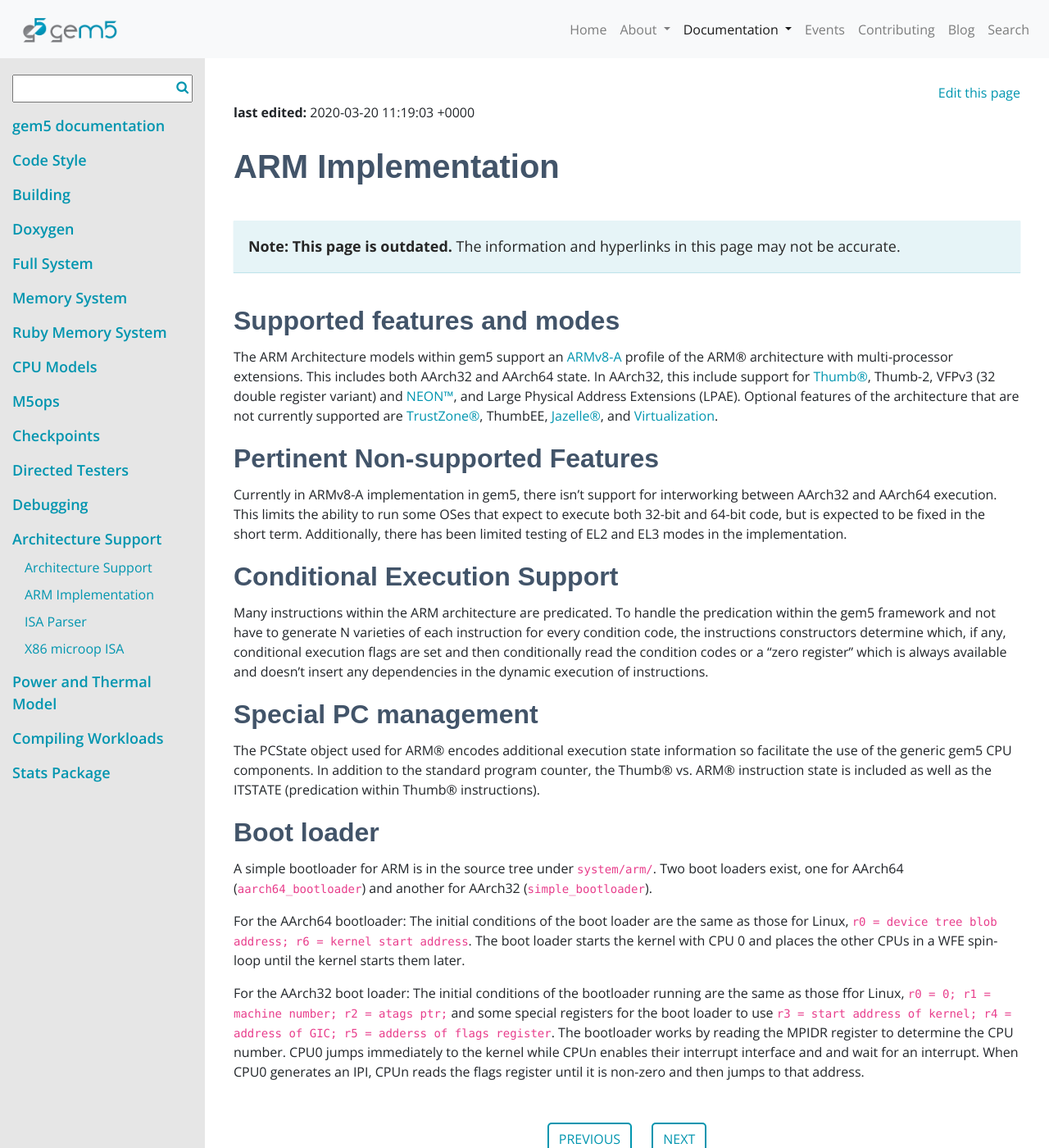
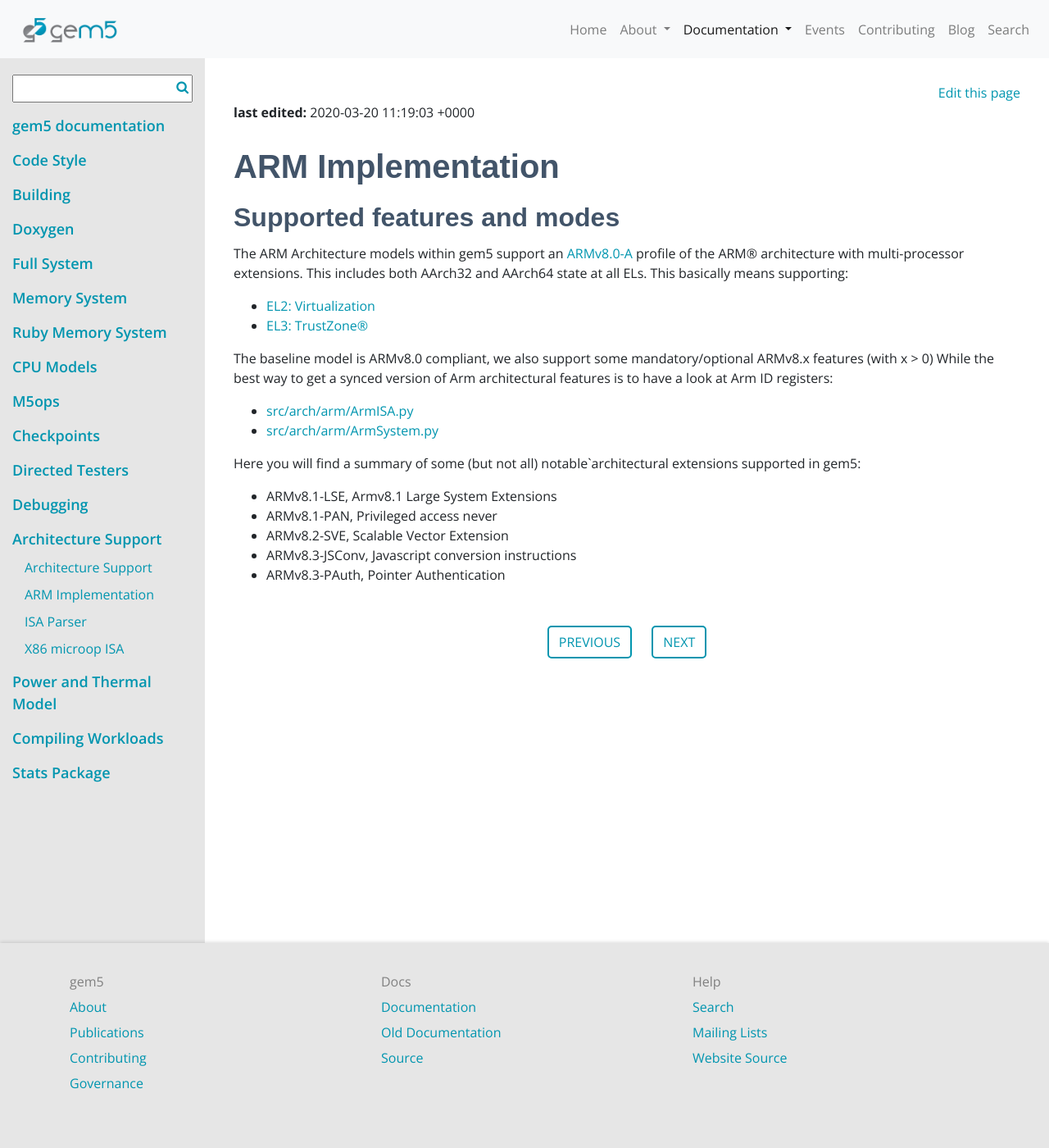
Before and after one commit to gem5/website, a Jekyll site: the page built from _pages/documentation/general_docs/architecture_support/arm_implementation.md, in a window 1280 px wide and 1400 px high. Shown: the whole window at 82% size. Built offline with Jekyll 4.4.1, drawn with Linux system fonts in a browser that asks for light colours; nearby versions of some CDN libraries; some web fonts are replaced.

Commit message:
website: Update ARM Implementation page
The older version was providing stale data

JIRA: https://gem5.atlassian.net/projects/GEM5/issues/GEM5-244

Signed-off-by: Giacomo Travaglini <giacomo.travaglini@arm.com>
Change-Id: I3597cc7340672f28a2e836d7f860d143b98eda2c
Reviewed-on: https://gem5-review.googlesource.com/c/public/gem5-website/+/26883
Reviewed-by: Jason Lowe-Power <power.jg@gmail.com>
Maintainer: Jason Lowe-Power <power.jg@gmail.com>
Tested-by: Jason Lowe-Power <power.jg@gmail.com>

```diff
--- a/_pages/documentation/general_docs/architecture_support/arm_implementation.md
+++ b/_pages/documentation/general_docs/architecture_support/arm_implementation.md
@@ -8,43 +8,24 @@
 
 # ARM Implementation
 
-{: .outdated-notice}
-The information and hyperlinks in this page may not be accurate.
-
 ## Supported features and modes
 
-The ARM Architecture models within gem5 support an [ARMv8-A](https://developer.arm.com/docs/den0024/latest/armv8-a-architecture-and-processors/armv8-a) profile of the ARM® architecture with multi-processor extensions.
-This includes both AArch32 and AArch64 state.
-In AArch32, this include support for [Thumb®](https://www.embedded.com/introduction-to-arm-thumb/), Thumb-2, VFPv3 (32 double register variant) and [NEON™](https://developer.arm.com/architectures/instruction-sets/simd-isas/neon), and Large Physical Address Extensions (LPAE).
-Optional features of the architecture that are not currently supported are [TrustZone®](https://developer.arm.com/ip-products/security-ip/trustzone), ThumbEE, [Jazelle®](https://en.wikipedia.org/wiki/Jazelle), and [Virtualization](https://developer.arm.com/docs/100942/0100/aarch64-virtualization).
+The ARM Architecture models within gem5 support an [ARMv8.0-A](https://developer.arm.com/docs/den0024/latest/armv8-a-architecture-and-processors/armv8-a) profile of the ARM® architecture with multi-processor extensions.
+This includes both AArch32 and AArch64 state at all ELs. This basically means supporting:
 
-## Pertinent Non-supported Features
+* [EL2: Virtualization](https://developer.arm.com/docs/100942/0100/aarch64-virtualization)
+* [EL3: TrustZone®](https://developer.arm.com/ip-products/security-ip/trustzone)
 
-Currently in ARMv8-A implementation in gem5, there isn't support for interworking between AArch32 and AArch64 execution.
-This limits the ability to run some OSes that expect to execute both 32-bit and 64-bit code, but is expected to be fixed in the short term.
-Additionally, there has been limited testing of EL2 and EL3 modes in the implementation.
+The baseline model is ARMv8.0 compliant, we also support some mandatory/optional ARMv8.x features (with x > 0)
+While the best way to get a synced version of Arm architectural features is to have a look at Arm ID registers:
 
+* [src/arch/arm/ArmISA.py](https://github.com/gem5/gem5/blob/master/src/arch/arm/ArmISA.py)
+* [src/arch/arm/ArmSystem.py](https://github.com/gem5/gem5/blob/master/src/arch/arm/ArmSystem.py)
 
-## Conditional Execution Support
+Here you will find a summary of some (but not all) notable`architectural extensions supported in gem5:
 
-Many instructions within the ARM architecture are predicated.
-To handle the predication within the gem5 framework and not have to generate N varieties of each instruction for every condition code, the instructions constructors determine which, if any, conditional execution flags are set and then conditionally read the condition codes or a "zero register" which is always available and doesn't insert any dependencies in the dynamic execution of instructions.
-
-## Special PC management
-
-The PCState object used for ARM® encodes additional execution state information so facilitate the use of the generic gem5 CPU components.
-In addition to the standard program counter, the Thumb® vs.
-ARM® instruction state is included as well as the ITSTATE (predication within Thumb® instructions).
-
-## Boot loader
-
-A simple bootloader for ARM is in the source tree under `system/arm/`.
-Two boot loaders exist, one for AArch64 (`aarch64_bootloader`) and another for AArch32 (`simple_bootloader`).
-
-For the AArch64 bootloader: The initial conditions of the boot loader are the same as those for Linux, `r0 = device tree blob address; r6 = kernel start address`.
-The boot loader starts the kernel with CPU 0 and places the other CPUs in a WFE spin-loop until the kernel starts them later.
-
-For the AArch32 boot loader: The initial conditions of the bootloader running are the same as those ffor Linux, `r0 = 0; r1 = machine number; r2 = atags ptr;` and some special registers for the boot loader to use `r3 = start address of kernel; r4 = address of GIC; r5 = adderss of flags register`.
-The bootloader works by reading the MPIDR register to determine the CPU number.
-CPU0 jumps immediately to the kernel while CPUn enables their interrupt interface and and wait for an interrupt.
-When CPU0 generates an IPI, CPUn reads the flags register until it is non-zero and then jumps to that address.
+* ARMv8.1-LSE, Armv8.1 Large System Extensions
+* ARMv8.1-PAN, Privileged access never
+* ARMv8.2-SVE, Scalable Vector Extension
+* ARMv8.3-JSConv, Javascript conversion instructions
+* ARMv8.3-PAuth, Pointer Authentication
```
